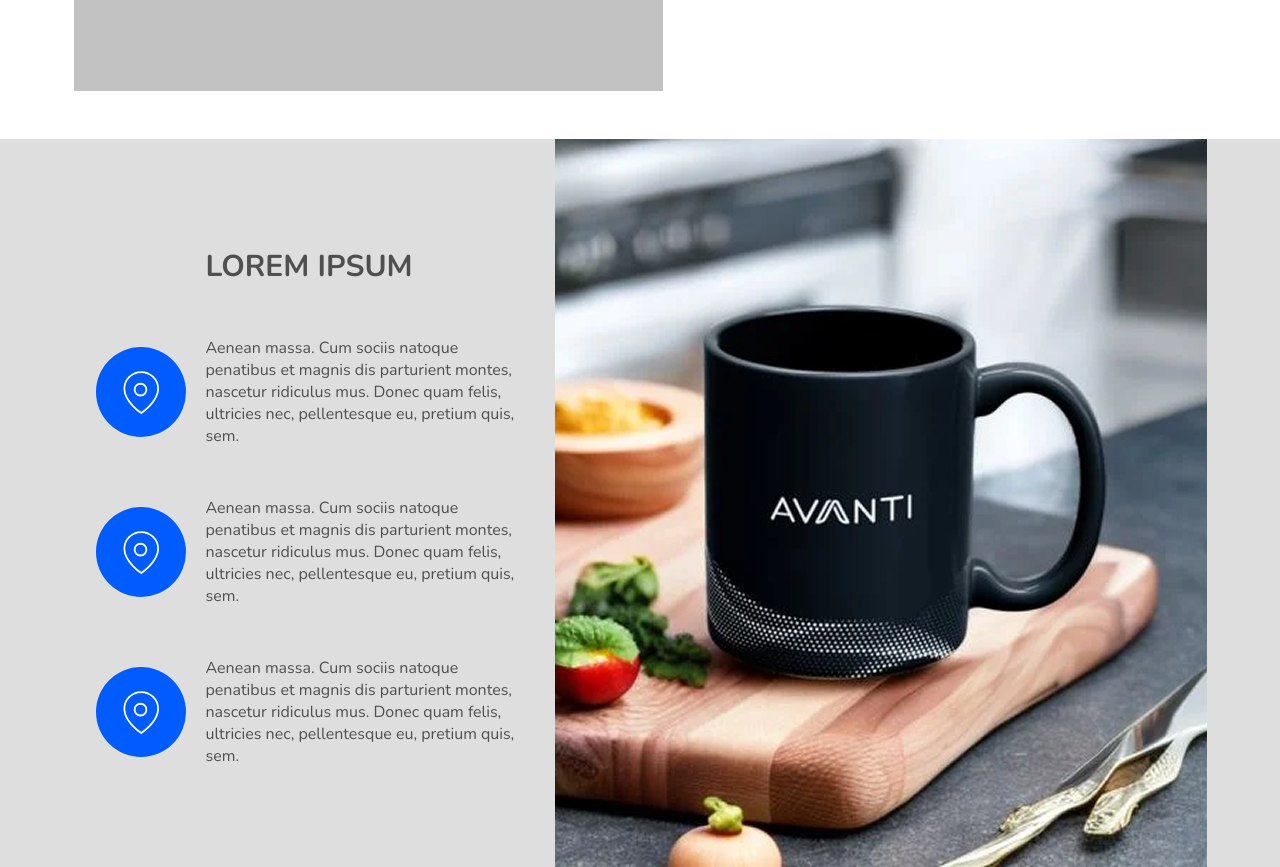
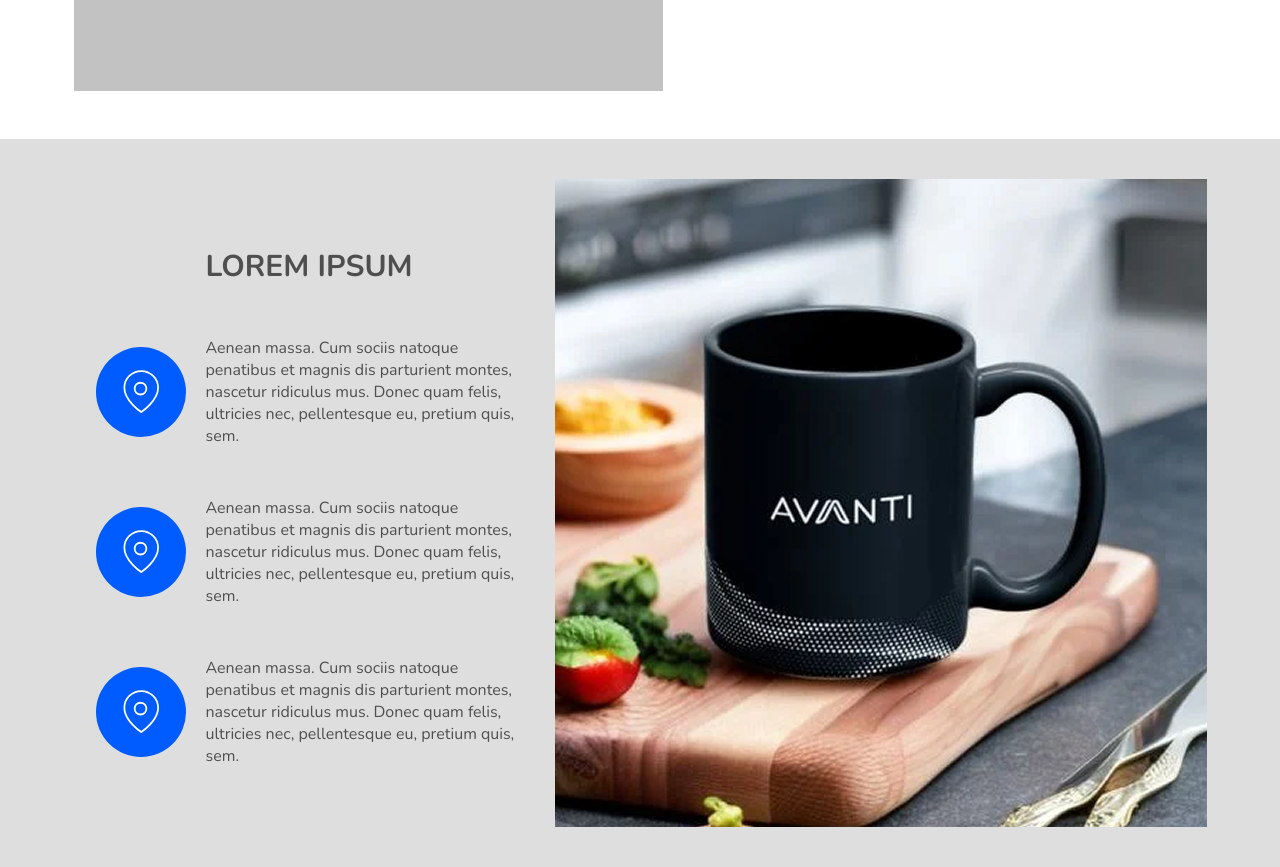
Before and after one commit to GuiPiangers/innovation_class_first_challenge, a plain HTML site: page index.html in a window 1280 px wide. Shown: the part 1320-2187 px from the top of the page. Drawn offline with nearby package versions, Linux system fonts and the light colour scheme.

Commit message:
style: add padding to location__image

```diff
--- a/index.html
+++ b/index.html
@@ -111,8 +111,8 @@
                             <p>Aenean massa. Cum sociis natoque penatibus et magnis dis parturient montes, nascetur ridiculus mus. Donec quam felis, ultricies nec, pellentesque eu, pretium quis, sem. </p>
                         </div>
                 </div>
-                <div class="">
-                    <img src="/public/images/segundo-banner.png" alt="Imagem do segundo banner">
+                <div>
+                    <img class="location__image" src="/public/images/segundo-banner.png" alt="Imagem do segundo banner">
                 </div>
             </div>
         </section>
--- a/styles/location/location.css
+++ b/styles/location/location.css
@@ -34,3 +34,11 @@
     height: 45px;
     width: 45px;
 }
+
+.location__image {
+    object-fit: cover;
+    object-position: center;
+    height: 728px;
+    width: 652px;
+    padding: 40px 0px;
+}
```
